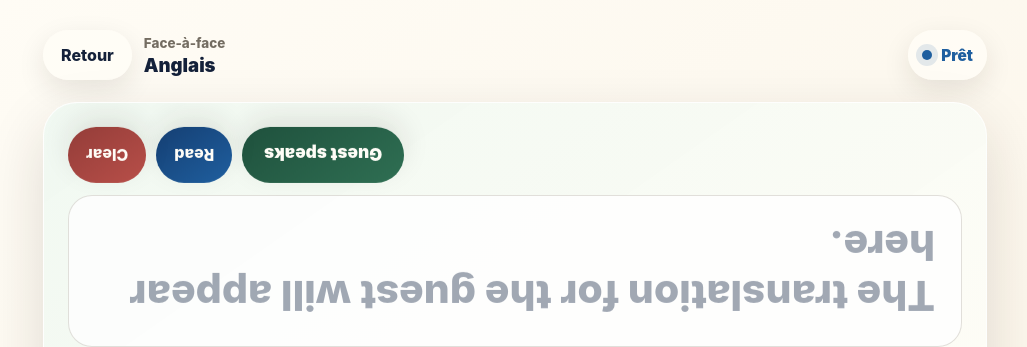
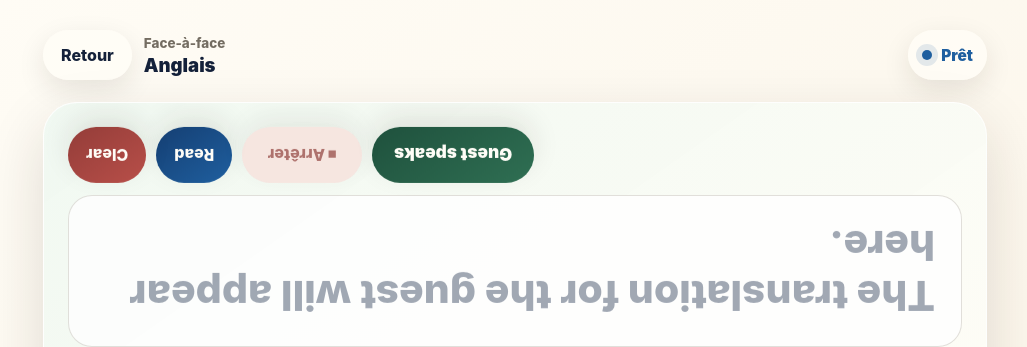
Before and after one commit to renaud8888/Live-transcribe-maman, a website: page public/index.html in a window 1280 px wide. Both pictures are taken after a click on the button 416 px from the left and 568 px from the top of the page. Shown: the top 347 px of the page, without its empty margins (125-1152 px from the left). Drawn offline with Linux system fonts and the light colour scheme.

Commit message:
Add files via upload

```diff
--- a/public/app.js
+++ b/public/app.js
@@ -209,7 +209,7 @@ const hostText = document.querySelector('#hostText');
 const guestText = document.querySelector('#guestText');
 const hostSpeakButton = document.querySelector('#hostSpeakButton');
 const guestSpeakButton = document.querySelector('#guestSpeakButton');
-const stopLiveButton = document.querySelector('#stopLiveButton');
+const stopLiveButtons = document.querySelectorAll('.stop-live-button');
 const readHostButton = document.querySelector('#readHostButton');
 const readGuestButton = document.querySelector('#readGuestButton');
 const clearHostButton = document.querySelector('#clearHostButton');
@@ -238,7 +238,9 @@ openMessagesView.addEventListener('click', () => showView('messages'));
 guestLanguageSelect.addEventListener('change', handleLanguageChange);
 hostSpeakButton.addEventListener('click', () => startTranslation('host-to-guest'));
 guestSpeakButton.addEventListener('click', () => startTranslation('guest-to-host'));
-stopLiveButton.addEventListener('click', () => stopTranslation('Arrêté'));
+stopLiveButtons.forEach((button) => {
+  button.addEventListener('click', () => stopTranslation('Arrêté'));
+});
 readHostButton.addEventListener('click', () => speakText(hostText.value, 'fr'));
 readGuestButton.addEventListener('click', () => speakText(guestText.value, guestLanguageSelect.value));
 clearHostButton.addEventListener('click', () => clearPanel('host'));
@@ -523,8 +525,10 @@ function updateUIState(nextState, options = {}) {
   guestSpeakButton.classList.toggle('is-active', nextState === 'listeningGuest' || direction === 'guest-to-host');
   hostSpeakButton.disabled = nextState === 'connecting';
   guestSpeakButton.disabled = nextState === 'connecting';
-  stopLiveButton.disabled = !hasLiveWork;
-  stopLiveButton.classList.toggle('is-available', hasLiveWork);
+  stopLiveButtons.forEach((button) => {
+    button.disabled = !hasLiveWork;
+    button.classList.toggle('is-available', hasLiveWork);
+  });
 }
 
 function renderMessages() {
--- a/public/index.html
+++ b/public/index.html
@@ -81,6 +81,7 @@
               <textarea id="guestText" class="translation-textarea" autocomplete="off" placeholder="La traduction pour l’invité apparaîtra ici."></textarea>
               <div class="panel-actions">
                 <button id="guestSpeakButton" class="primary-action guest-action" type="button">L’invité parle</button>
+                <button class="stop-button stop-live-button" type="button" disabled>⏹ Arrêter</button>
                 <button id="readGuestButton" class="secondary-action read-action" type="button">Lire</button>
                 <button id="clearGuestButton" class="secondary-action clear-action" type="button">Effacer</button>
               </div>
@@ -99,7 +100,7 @@
               <textarea id="hostText" class="translation-textarea" autocomplete="off" placeholder="Écrivez ou dictez en français."></textarea>
               <div class="panel-actions">
                 <button id="hostSpeakButton" class="primary-action host-action" type="button">Je parle</button>
-                <button id="stopLiveButton" class="stop-button" type="button" disabled>⏹ Arrêter</button>
+                <button class="stop-button stop-live-button" type="button" disabled>⏹ Arrêter</button>
                 <button id="readHostButton" class="secondary-action read-action" type="button">Lire</button>
                 <button id="clearHostButton" class="secondary-action clear-action" type="button">Effacer</button>
               </div>
```
